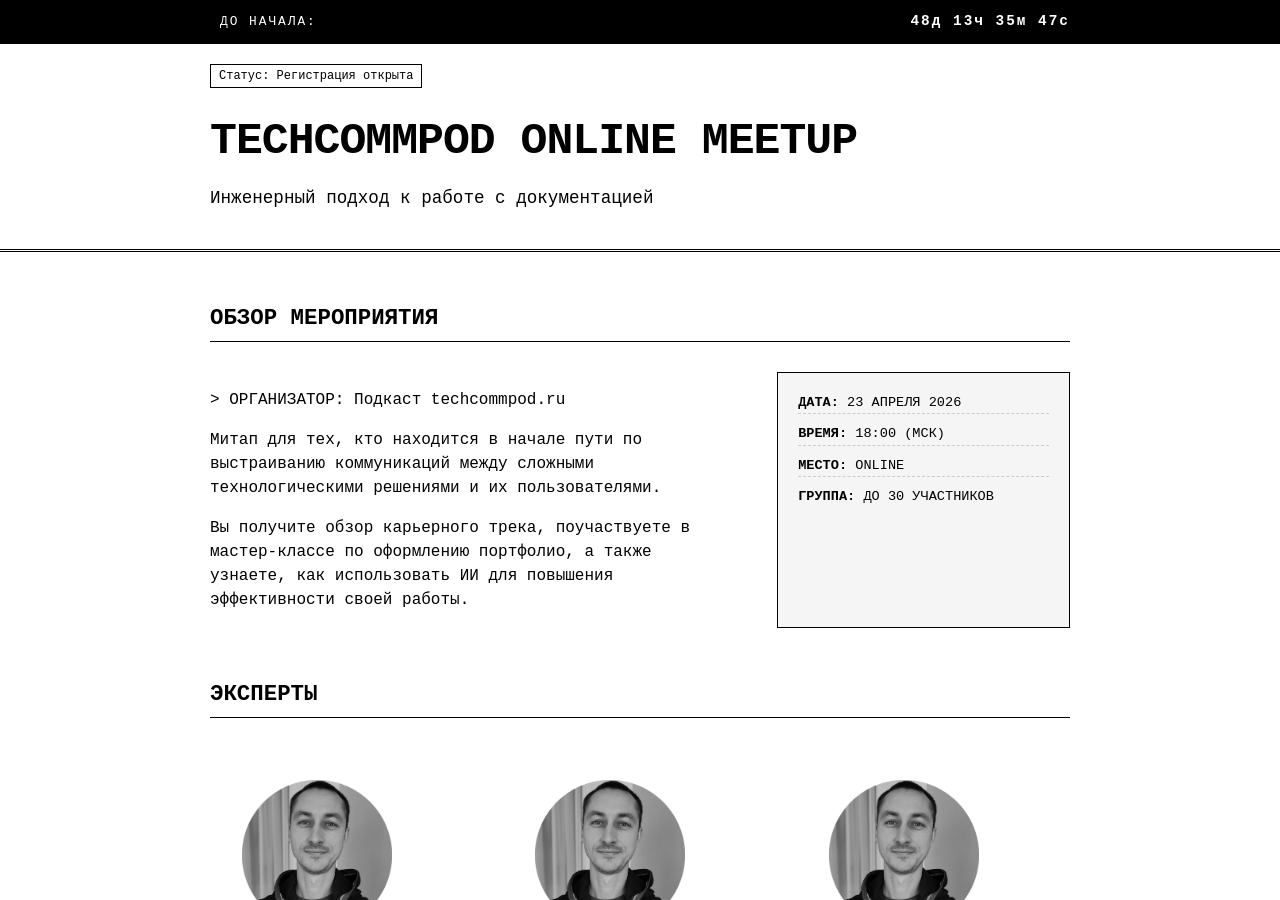
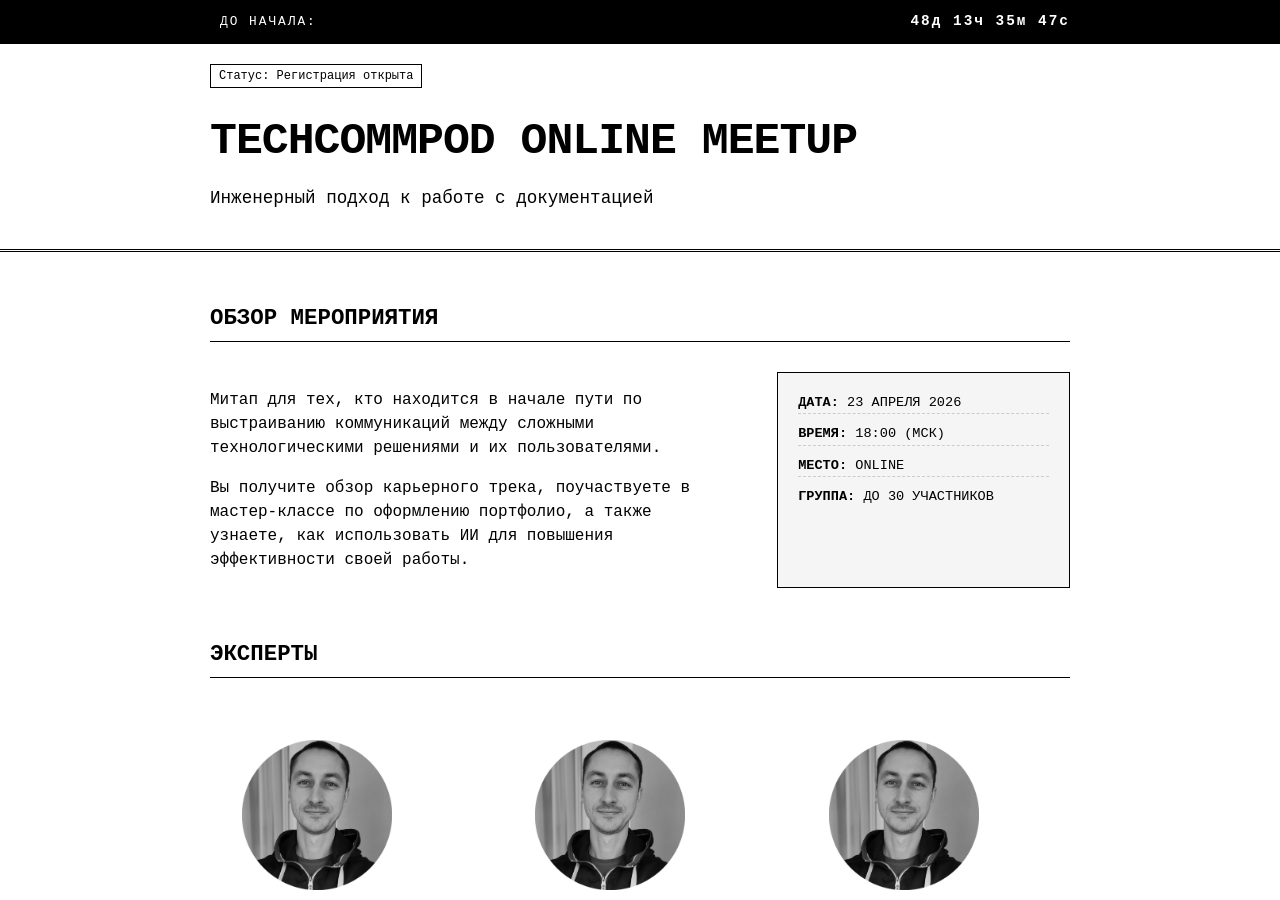
Before and after one commit to techwritex/techcommpod, a Jekyll site: the page built from meetup.md, in a window 1280 px wide and 900 px high. Built offline with Jekyll 4.4.1, drawn with Linux system fonts in a browser that asks for light colours.

Commit message:
meetup-page-test-35

```diff
--- a/_layouts/meetup.html
+++ b/_layouts/meetup.html
@@ -447,7 +447,7 @@
             <h2 class="section-title">ОБЗОР МЕРОПРИЯТИЯ</h2>
             <div class="description-grid">
                 <div class="description-text">
-                    <p>> ОРГАНИЗАТОР: Подкаст techcommpod.ru</p>
+                    <!-- <p>> ОРГАНИЗАТОР: Подкаст techcommpod.ru</p> -->
                     <p>Митап для тех, кто находится в начале пути по выстраиванию коммуникаций между сложными технологическими решениями и их пользователями.</p>
                     <p>Вы получите обзор карьерного трека, поучаствуете в мастер-классе по оформлению портфолио, а также узнаете, как использовать ИИ для повышения эффективности своей работы.</p>
                     <!-- <p>Данный митап создан для начинающих специалистов, которые выстраивает коммуникации между сложными технологическими решениями и их пользователями.</p>
```
